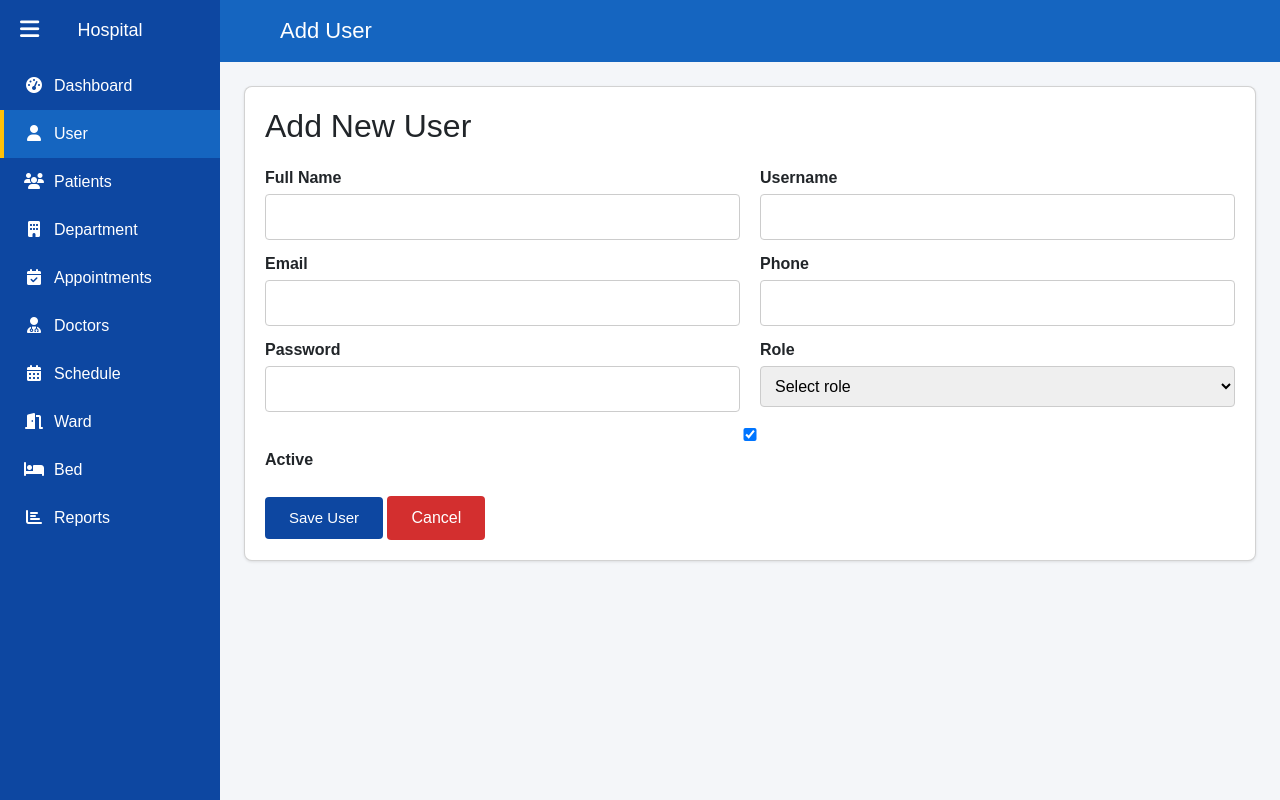
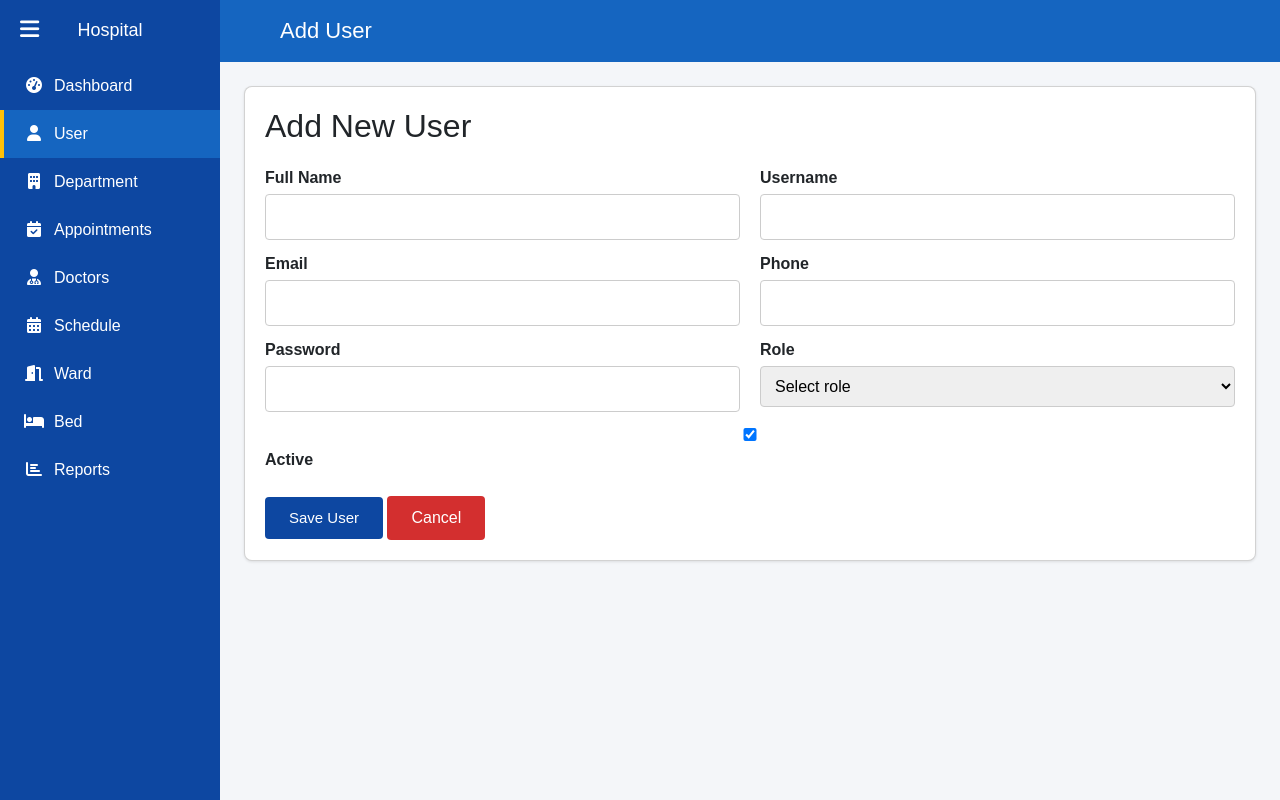
Before and after one commit to RAKIB6348/hospital_django, a Django app: page /user/add/ in a window 1280 px wide. Run offline with Django 5.2, Linux system fonts and the light colour scheme.

Commit message:
remove patient sidebar menu

```diff
--- a/patient/templates/patient/base.html
+++ b/patient/templates/patient/base.html
@@ -227,7 +227,6 @@
         <h2>Hospital</h2>
         <a href="{% url 'dashboard' %}" class="{% if request.resolver_match.url_name == 'dashboard' %}active{% endif %}"><i class="fas fa-tachometer-alt"></i>Dashboard</a>
         <a href="{% url 'auth_user:user_list' %}" class="{% if request.resolver_match.app_name == 'auth_user' %}active{% endif %}"><i class="fas fa-user"></i>User</a>
-        <a href="#" class="{% if request.resolver_match.url_name == 'patients' %}active{% endif %}"><i class="fas fa-users"></i>Patients</a>
         <a href="{% url 'department:department_list' %}" class="{% if request.resolver_match.app_name == 'department' %}active{% endif %}"><i class="fas fa-building"></i>Department</a>
         <a href="{% url 'appointment_list' %}" class="{% if request.resolver_match.url_name == 'appointment_list' %}active{% endif %}"><i class="fas fa-calendar-check"></i>Appointments</a>
         <a href="{% url 'doctor:doctor_list' %}" class="{% if request.resolver_match.app_name == 'doctor' %}active{% endif %}"><i class="fas fa-user-md"></i>Doctors</a>
```
